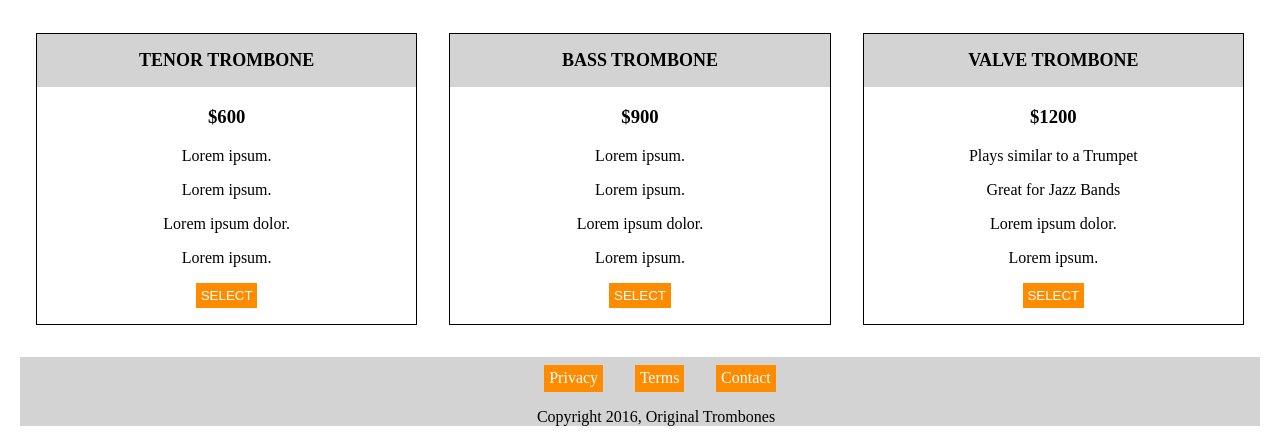
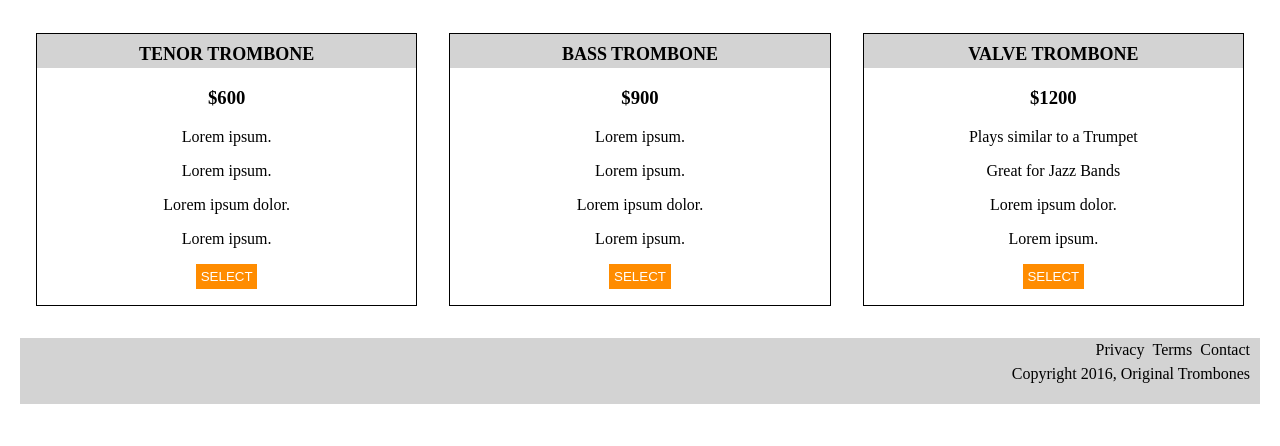
Before and after one commit to aeEldesoky/fcc-product-landing-page, a plain HTML site: page index.html in a window 1280 px wide. Shown: the part 1089-1535 px from the top of the page. After the commit the page ends 1513 px from the top, so only its background shows below. Drawn offline with Linux system fonts and the light colour scheme.

Commit message:
Change footer to look more elegant

```diff
--- a/styles.css
+++ b/styles.css
@@ -61,10 +61,9 @@ nav a {
     margin: 1rem;
 }
 
-/* unified formatting for all clickable items */
+/* unified formatting for buttons*/
 button,
-#submit,
-#footer li {
+#submit {
     background-color: darkorange;
     color: white;
     padding: 0.3rem;
@@ -110,18 +109,27 @@ article h2 {
 article h2,
 #footer {
     background-color: lightgray;
+    padding-bottom: 10px;
+    line-height: 0.5rem;
 }
 
 #footer ul {
     list-style: none;
     display: flex;
-    gap: 2rem;
-    justify-content: center;
+    gap: 0.5rem;
+    justify-content: right;
+    padding-right: 10px;
 }
 
 #footer a {
     text-decoration: none;
+    color: black;
+}
+
+#footer a:hover {
+    font-weight: bold;
     color: white;
+    background-color: darkorange;
 }
 
 #footer li {
@@ -130,7 +138,8 @@ article h2,
 }
 
 #footer p {
-    padding-left: 2rem;
+    text-align: right;
+    padding-right: 10px;
 }
 
 /* For mobile devices */
```
